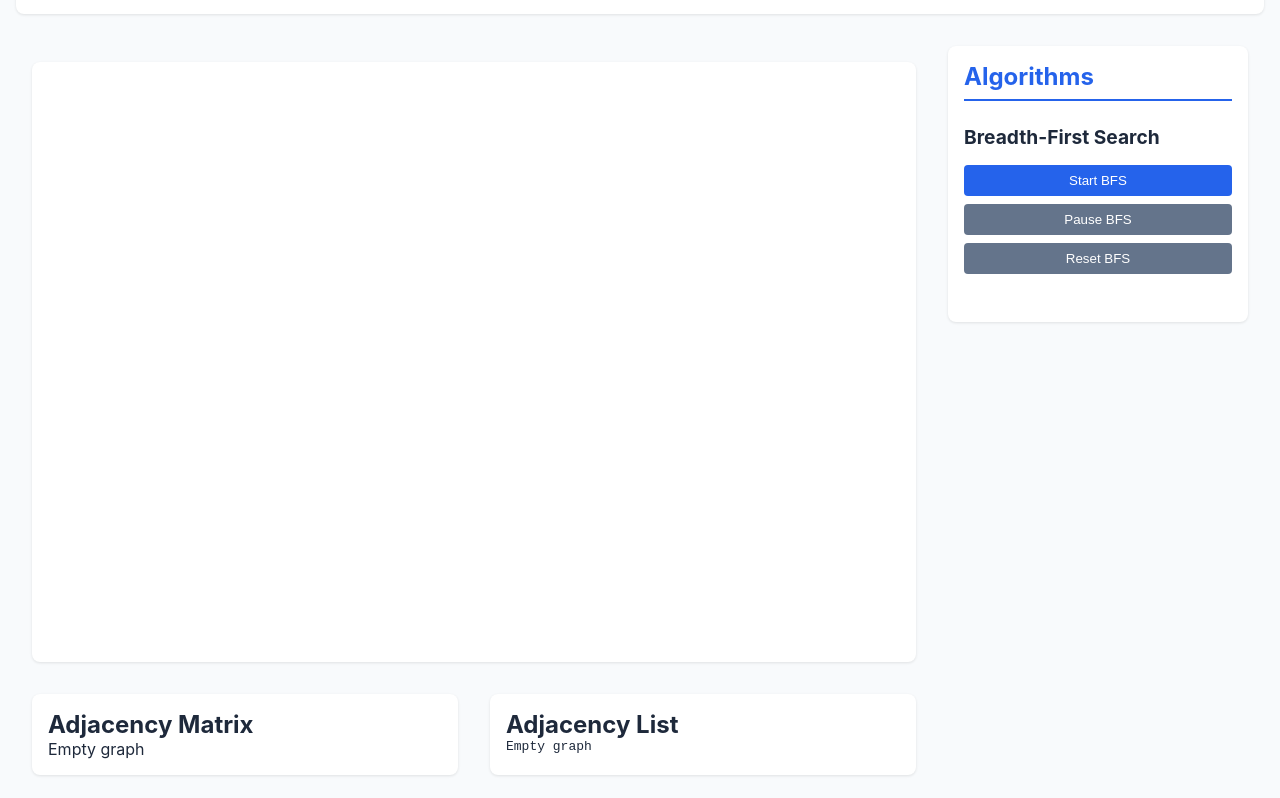
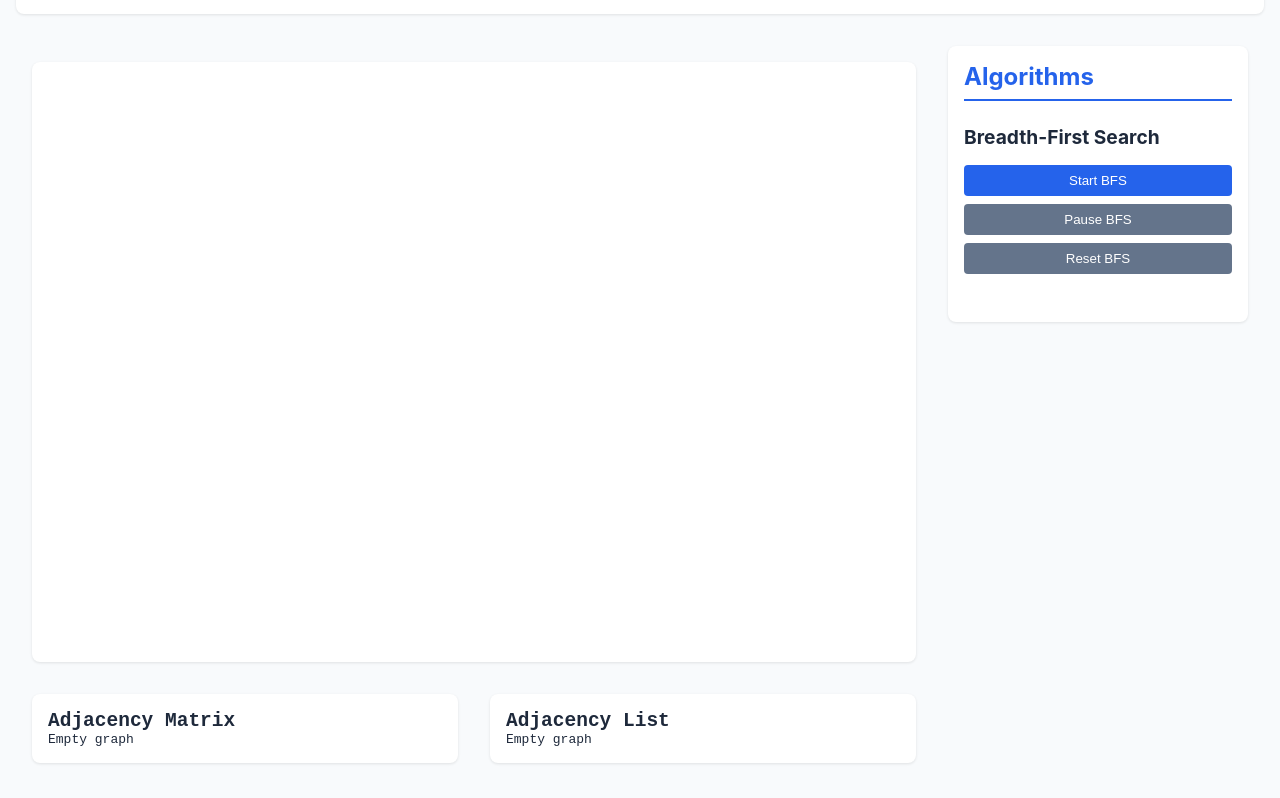
Before and after one commit to Peter-Shamoun/Graph-Theory, a React (Create React App) app: page / in a window 1280 px wide. Shown: the part 230-1028 px from the top of the page. Built offline with nearby package versions, Linux system fonts and the light colour scheme.

Commit message:
bfs looks

```diff
--- a/src/App.css
+++ b/src/App.css
@@ -235,6 +235,7 @@ body {
   padding: 1rem;
   border-radius: 0.5rem;
   box-shadow: 0 1px 3px rgba(0, 0, 0, 0.1);
+  font-family: monospace;
 }
 
 .matrix-list table {
@@ -449,3 +450,9 @@ body {
 .algorithm-controls .btn {
   width: 100%;
 }
+
+/* If you need to specifically target the "Empty graph" text */
+.matrix-list h2, .adjacency-list h2,
+.matrix-list p, .adjacency-list p {
+  font-family: monospace;
+}
```
